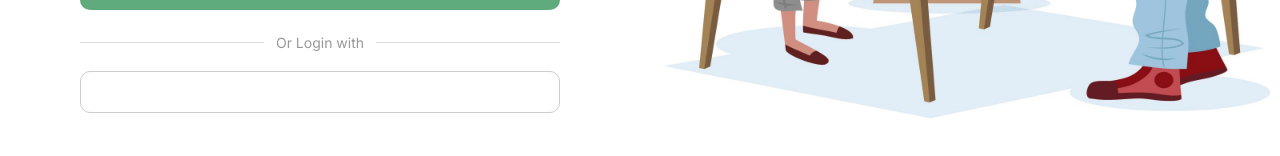
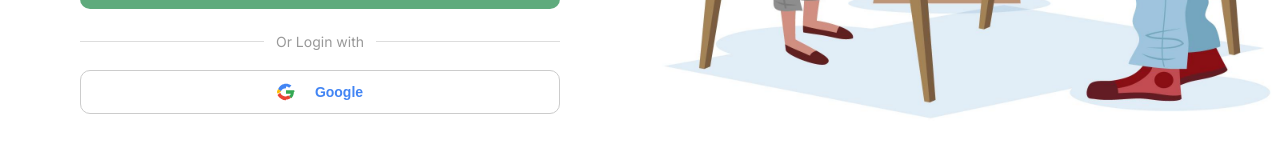
Before and after one commit to HusseinAtoui/donationplatform-frontend, a React (Create React App) app: page /login in a window 1280 px wide. Shown: the part 612-768 px from the top of the page. Built offline with nearby package versions, Linux system fonts and the light colour scheme.

Commit message:
login fix

```diff
--- a/src/pages/Login/Login.css
+++ b/src/pages/Login/Login.css
@@ -134,8 +134,11 @@
     background-color: #ddd;
 }
 
-/* Google Login */
 .google-btn {
+    display: flex;
+    align-items: center;
+    justify-content: center;
+    gap: 10px; /* space between icon and text */
     width: 100%;
     padding: 12px;
     font-size: 14px;
@@ -143,7 +146,8 @@
     border-radius: 10px;
     background-color: white;
     cursor: pointer;
-    font-weight: 500;
+    font-weight: 800;
+    color: #4285F4;
 }
 
 /* Right Section */
--- a/src/pages/Login/Login.jsx
+++ b/src/pages/Login/Login.jsx
@@ -1,7 +1,24 @@
 import React, { useState } from 'react';
+import { useNavigate } from 'react-router-dom';
 import './Login.css';
 
+const GoogleIcon = () => (
+    <svg
+        xmlns="http://www.w3.org/2000/svg"
+        width="18"
+        height="18"
+        viewBox="0 0 48 48"
+        style={{ marginRight: '10px' }}
+    >
+        <path fill="#4285F4" d="M24 9.5c3.2 0 6.1 1.1 8.3 3.3l6.2-6.2C33.7 3.5 29.1 2 24 2 14.6 2 6.5 7.7 3 16.5l7.5 5.8C12.4 17 17.8 14 24 14z" />
+        <path fill="#34A853" d="M46.5 24c0-1.6-.2-3.1-.6-4.5H24v9h12.7c-.5 3-2.9 5.5-6.1 6.4l7.5 5.8c4.3-4 6.9-10 6.9-16.7z" />
+        <path fill="#FBBC05" d="M10.5 28.3c-.3-1-.5-2.1-.5-3.3s.2-2.3.5-3.3l-7.5-5.8C.8 20.6 0 22.2 0 24s.8 3.4 2.5 4.8l7.5-5.5z" />
+        <path fill="#EA4335" d="M24 44c5.4 0 10-1.8 13.3-4.8l-7.5-5.8c-2.2 1.5-5 2.3-8 2.3-6.1 0-11.3-4.1-13.1-9.7l-7.5 5.8C6.4 40.1 14.5 46 24 46z" />
+    </svg>
+);
+
 export default function Login() {
+    const navigate = useNavigate();
     const [userType, setUserType] = useState('Donor');
     const [email, setEmail] = useState('');
     const [password, setPassword] = useState('');
@@ -9,7 +26,7 @@ export default function Login() {
     return (
         <div className="login-container">
             <div className="login-left">
-                <p className="return-text">← Return</p>
+                <p className="return-text" onClick={() => navigate('/')} style={{ cursor: 'pointer' }}>← Return</p>
                 <h1 className="welcome-title">Welcome Back to WarmHands!</h1>
 
                 <p className="login-as-label">Login in as:</p>
@@ -54,7 +71,10 @@ export default function Login() {
                     <div className="line" />
                 </div>
 
-                <button className="google-btn">Google</button>
+                <button className="google-btn">
+                    <GoogleIcon />
+                    Google
+                </button>
             </div>
 
             <div className="login-image" />
```
